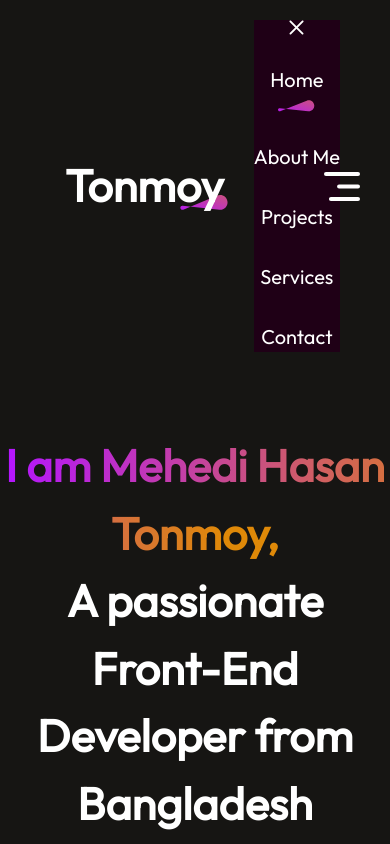
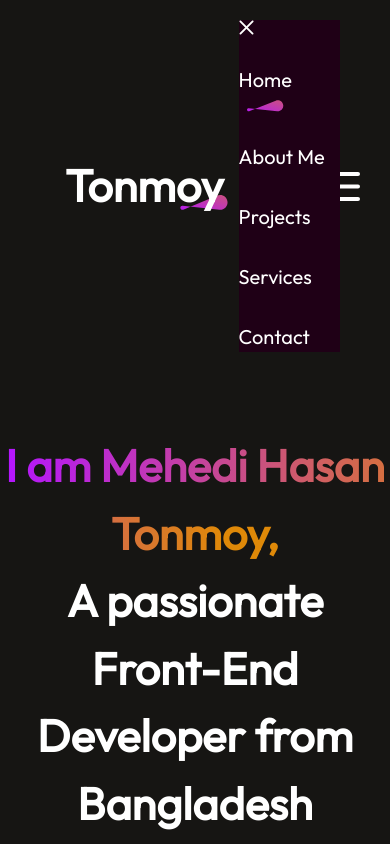
Before and after one commit to tonmoy3673/portfolio, a React (Vite) app: page / in a window 390 px wide. Shown: the top 844 px of the page. Built offline with nearby package versions, Linux system fonts and the light colour scheme.

Commit message:
:bulb: set css for nav-menu

```diff
--- a/src/Components/Navbar/Navbar.css
+++ b/src/Components/Navbar/Navbar.css
@@ -53,6 +53,9 @@
 .anchor-link {
   text-decoration: none;
 }
+.nav-mod-close {
+  display: none;
+}
 @media (max-width: 768px) {
   .navbar {
     margin: 20px 50px;
@@ -75,9 +78,14 @@
   .nav-menu {
     position: flex;
     flex-direction: column;
-    align-items: center;
+    align-items: start;
     top: 0;
     gap: 30px;
     background-color: #1f0016;
+    width: 350px;
+    height: 100%;
+    z-index: 2;
+    transition: right 0.5s;
+    right: -350px;
   }
 }
```
